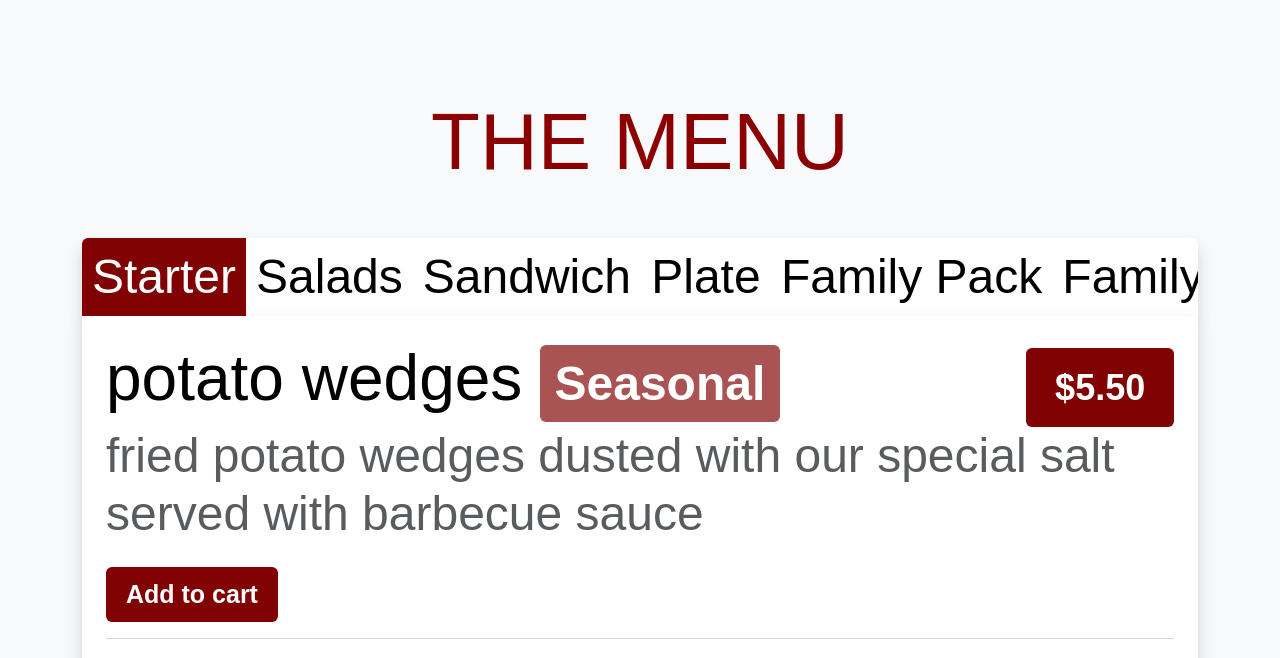
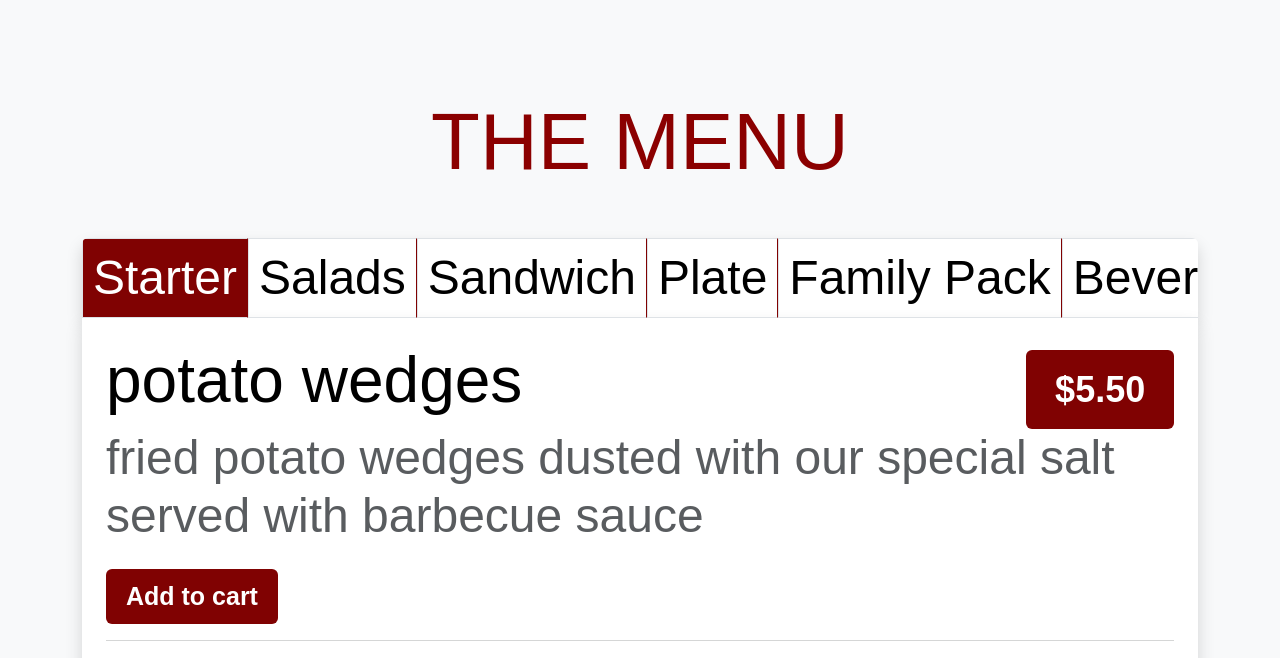
Before and after one commit to AslanAbouKarroum/SafaChickenWeb, a Node server app: page / in a window 1280 px wide. Shown: the part 802-1460 px from the top of the page. Run offline with Node 20, Linux system fonts and the light colour scheme; some libraries are stand-ins or nearby versions; some web fonts are replaced.

Commit message:
fixing cart issues

```diff
--- a/public/index.html
+++ b/public/index.html
@@ -70,13 +70,14 @@
         <h1 class="text-center display-1 my-5" style="color:darkred;">THE MENU</h1>
 
         <div class="tab-menu text-center shadow rounded-top menu-color ">
-          <a href="javascript:void(0)" onclick="openMenu(event, 'Starter');" class="tab-link tablink" id="mainLink" aria-current="page">Starter</a>
-          <a href="javascript:void(0)" onclick="openMenu(event, 'Salads');" class="tab-link tablink" id="saladTab">Salads</a>
-          <a href="javascript:void(0)" onclick="openMenu(event, 'Sandwich');" class="tab-link tablink" id="starterTab">Sandwich</a>
-          <a href="javascript:void(0)" onclick="openMenu(event, 'Plate');" class="tab-link tablink" id="plateTab">Plate</a>
-          <a href="javascript:void(0)" onclick="openMenu(event, 'familyPack');" class="tab-link tablink" id="familyPackTab">Family Pack</a>
-          <a href="javascript:void(0)" onclick="openMenu(event, 'pureChicken');" class="tab-link tablink" id="pureChickenTab">Family Pack</a>
-          <a href="javascript:void(0)" onclick="openMenu(event, 'freshChicken');" class="tab-link tablink" id="freshChickenTab">Fresh Meat and Poultry</a>
+          <a href="javascript:void(0)" onclick="openMenu(event, 'Starter');" class="tab-link tablink border" id="mainLink" aria-current="page">Starter</a>
+          <a href="javascript:void(0)" onclick="openMenu(event, 'Salads');" class="tab-link tablink border" id="saladTab">Salads</a>
+          <a href="javascript:void(0)" onclick="openMenu(event, 'Sandwich');" class="tab-link tablink border" id="starterTab">Sandwich</a>
+          <a href="javascript:void(0)" onclick="openMenu(event, 'Plate');" class="tab-link tablink border" id="plateTab">Plate</a>
+          <a href="javascript:void(0)" onclick="openMenu(event, 'familyPack');" class="tab-link tablink border" id="familyPackTab">Family Pack</a>
+          <a href="javascript:void(0)" onclick="openMenu(event, 'Beverages');" class="tab-link tablink border" id="beveragesTab">Beverages</a>
+          <a href="javascript:void(0)" onclick="openMenu(event, 'addOns');" class="tab-link tablink border" id="addOnsTab">Add-ons</a>
+          <a href="javascript:void(0)" onclick="openMenu(event, 'freshChicken');" class="tab-link tablink border" id="freshChickenTab">Fresh Meat and Poultry</a>
       </div>
 
         <!-- Starter Menu -->
@@ -84,7 +85,7 @@
           <!-- Potato Wedges -->
           <div>
           <div class="d-flex justify-content-between align-items-baseline">
-            <h1 class="itemName mb-0 display-3"><b>potato wedges </b><span class="badge bg-transparentDarkRed small-tag">Seasonal</span></h1><span class="itemTag d-none">potato-wedges</span>
+            <h1 class="itemName mb-0 display-3"><b>potato wedges </b></h1><span class="itemTag d-none">potato-wedges</span>
             <div class="badge text-white buttonBackground">
               <span>$</span><span class="itemPrice">5.50</span>
             </div>
@@ -264,7 +265,7 @@
         <!-- tabouleh -->
         <div>
           <div class="d-flex justify-content-between align-items-baseline">
-            <h1 class="itemName mb-0 display-3"><b>Tabouleh </b><span class="badge bg-transparentDarkRed small-tag">Popular</span></h1><span class="itemTag d-none">tabouleh</span>
+            <h1 class="itemName mb-0 display-3"><b>Tabouleh </b></h1><span class="itemTag d-none">tabouleh</span>
             <div class="badge text-white buttonBackground">
               <span>$</span><span class="itemPrice">13.50</span>
             </div>
@@ -981,6 +982,96 @@
 
         </div>
 
+        <!-- Beverages Menu -->
+        <div id="Beverages" class="container-fluid menu p-4 bg-white shadow">
+          <!-- Pepsi -->
+          <div>
+            <div class="d-flex justify-content-between align-items-baseline">
+              <h1 class="itemName mb-0 display-3"><b>Pepsi</b></h1><span class="itemTag d-none">Pepsi</span>
+              <div class="badge text-white buttonBackground">
+                <span>$</span><span class="itemPrice">17.00</span>
+              </div>
+            </div>
+            <div class="badge buttonBackground text-white addToCart">
+              <span >Add to cart</span>
+            </div>
+          </div>
+          <hr class="text-muted">
+
+          <!-- Miranda -->
+          <div>
+            <div class="d-flex justify-content-between align-items-baseline">
+              <h1 class="itemName mb-0 display-3"><b>Miranda</b></h1><span class="itemTag d-none">Miranda</span>
+              <div class="badge text-white buttonBackground">
+                <span>$</span><span class="itemPrice">17.00</span>
+              </div>
+            </div>
+            <div class="badge buttonBackground text-white addToCart">
+              <span >Add to cart</span>
+            </div>
+          </div>
+          <hr class="text-muted">
+
+          <!-- 7UP -->
+          <div>
+            <div class="d-flex justify-content-between align-items-baseline">
+              <h1 class="itemName mb-0 display-3"><b>7up</b></h1><span class="itemTag d-none">7up</span>
+              <div class="badge text-white buttonBackground">
+                <span>$</span><span class="itemPrice">17.00</span>
+              </div>
+            </div>
+            <div class="badge buttonBackground text-white addToCart">
+              <span >Add to cart</span>
+            </div>
+          </div>
+          <hr class="text-muted">
+
+          <!-- Water -->
+          <div>
+            <div class="d-flex justify-content-between align-items-baseline">
+              <h1 class="itemName mb-0 display-3"><b>Water</b></h1><span class="itemTag d-none">Water</span>
+              <div class="badge text-white buttonBackground">
+                <span>$</span><span class="itemPrice">17.00</span>
+              </div>
+            </div>
+            <div class="badge buttonBackground text-white addToCart">
+              <span >Add to cart</span>
+            </div>
+          </div>
+          <hr class="text-muted">
+        </div>
+
+        <!-- Add Ons Menu -->
+        <div id="addOns" class="container-fluid menu p-4 bg-white shadow">
+          <!-- Cheddar Cheese -->
+          <div>
+            <div class="d-flex justify-content-between align-items-baseline">
+              <h1 class="itemName mb-0 display-3"><b>Cheddar Cheese</b></h1><span class="itemTag d-none">Cheddar-Cheese</span>
+              <div class="badge text-white buttonBackground">
+                <span>$</span><span class="itemPrice">17.00</span>
+              </div>
+            </div>
+            <div class="badge buttonBackground text-white addToCart">
+              <span >Add to cart</span>
+            </div>
+          </div>
+          <hr class="text-muted">
+
+          <!-- Barbecue -->
+          <div>
+            <div class="d-flex justify-content-between align-items-baseline">
+              <h1 class="itemName mb-0 display-3"><b>Barbecue</b></h1><span class="itemTag d-none">Barbecue</span>
+              <div class="badge text-white buttonBackground">
+                <span>$</span><span class="itemPrice">17.00</span>
+              </div>
+            </div>
+            <div class="badge buttonBackground text-white addToCart">
+              <span >Add to cart</span>
+            </div>
+          </div>
+          <hr class="text-muted">
+        </div>
+
         <!-- Fresh Chicken menu -->
         <div id="freshChicken" class="container-fluid menu p-4 bg-white shadow">
           <!-- whole Chicken -->
--- a/public/style.css
+++ b/public/style.css
@@ -46,6 +46,7 @@ body,h1,h2,h3,h4,h5,h6 {font-family: "Alumni Sans", sans-serif}
   min-width: 130px; /* Set a minimum width for each tab */
   padding: 10px;
   color: black;
+  border-right-color: rgb(128, 2, 2) !important;
 }
 
 /* Hide on small screens */
```
